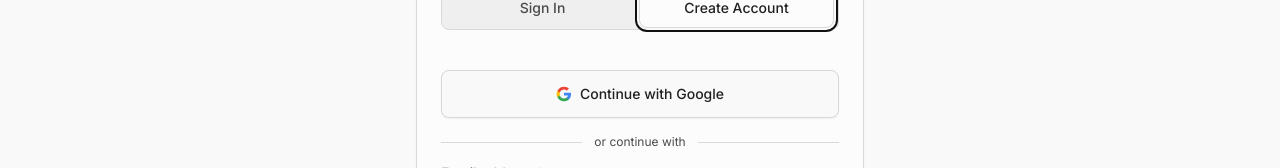
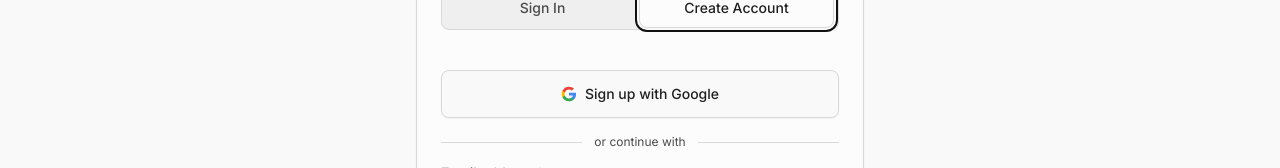
Before and after one commit to faiz226/SD032_DriveMy, a React (Vite) app: page /auth in a window 1280 px wide. Both pictures are taken after typing "name@example.com", "Sample123" into the empty fields and a click on the tab "Create Account". Shown: the part 223-391 px from the top of the page. Built offline with nearby package versions, Linux system fonts and the light colour scheme; no server answers.

Commit message:
fix(auth): guard Turnstile behind env var, add signUpWithGoogle translation key

```diff
--- a/src/lib/translations/en.ts
+++ b/src/lib/translations/en.ts
@@ -30,6 +30,7 @@ export const en = {
   "auth.signUp":             "Create Account",
   "auth.signOut":            "Sign Out",
   "auth.signInWithGoogle":   "Continue with Google",
+  "auth.signUpWithGoogle":   "Sign up with Google",
   "auth.email":              "Email address",
   "auth.password":           "Password",
   "auth.confirmPassword":    "Confirm password",
--- a/src/lib/translations/ms.ts
+++ b/src/lib/translations/ms.ts
@@ -31,6 +31,7 @@ export const ms: Record<TranslationKey, string> = {
   "auth.signUp":             "Buat Akaun",
   "auth.signOut":            "Log Keluar",
   "auth.signInWithGoogle":   "Teruskan dengan Google",
+  "auth.signUpWithGoogle":   "Daftar dengan Google",
   "auth.email":              "Alamat e-mel",
   "auth.password":           "Kata laluan",
   "auth.confirmPassword":    "Sahkan kata laluan",
--- a/src/pages/auth/AuthPage.tsx
+++ b/src/pages/auth/AuthPage.tsx
@@ -177,19 +177,21 @@ function LoginForm() {
       {/* Server error */}
       {serverError && <AuthFormAlert>{serverError}</AuthFormAlert>}
 
-      {/* Captcha */}
+      {/* Captcha — only when site key is configured */}
+      {import.meta.env.VITE_TURNSTILE_SITE_KEY && (
         <div className="flex justify-center my-2">
           <Turnstile
-          siteKey={import.meta.env.VITE_TURNSTILE_SITE_KEY || "1x00000000000000000000AA"}
+            siteKey={import.meta.env.VITE_TURNSTILE_SITE_KEY}
             onSuccess={(token) => setCaptchaToken(token)}
           />
         </div>
+      )}
 
       <Button
         type="submit"
         className="w-full h-11"
         loading={isPending}
-        disabled={!captchaToken}
+        disabled={!!import.meta.env.VITE_TURNSTILE_SITE_KEY && !captchaToken}
         loadingLabel={t("common.loading")}
       >
         {t("auth.signIn")}
@@ -266,10 +268,10 @@ function RegisterForm() {
         onClick={handleGoogle}
         loading={isGooglePending}
         loadingLabel={t("common.loading")}
-        aria-label={t("auth.signInWithGoogle")}
+        aria-label={t("auth.signUpWithGoogle")}
       >
         <GoogleLogo className="h-4 w-4" />
-        {t("auth.signInWithGoogle")}
+        {t("auth.signUpWithGoogle")}
       </Button>
 
       {/* Divider */}
@@ -343,19 +345,21 @@ function RegisterForm() {
       {/* Server error */}
       {serverError && <AuthFormAlert>{serverError}</AuthFormAlert>}
 
-      {/* Captcha */}
+      {/* Captcha — only when site key is configured */}
+      {import.meta.env.VITE_TURNSTILE_SITE_KEY && (
         <div className="flex justify-center my-2">
           <Turnstile
-          siteKey={import.meta.env.VITE_TURNSTILE_SITE_KEY || "1x00000000000000000000AA"}
+            siteKey={import.meta.env.VITE_TURNSTILE_SITE_KEY}
             onSuccess={(token) => setCaptchaToken(token)}
           />
         </div>
+      )}
 
       <Button
         type="submit"
         className="w-full h-11"
         loading={isPending}
-        disabled={!captchaToken}
+        disabled={!!import.meta.env.VITE_TURNSTILE_SITE_KEY && !captchaToken}
         loadingLabel={t("common.loading")}
       >
         {t("auth.signUp")}
```
Lines whose indentation alone changed are shown as unchanged.
